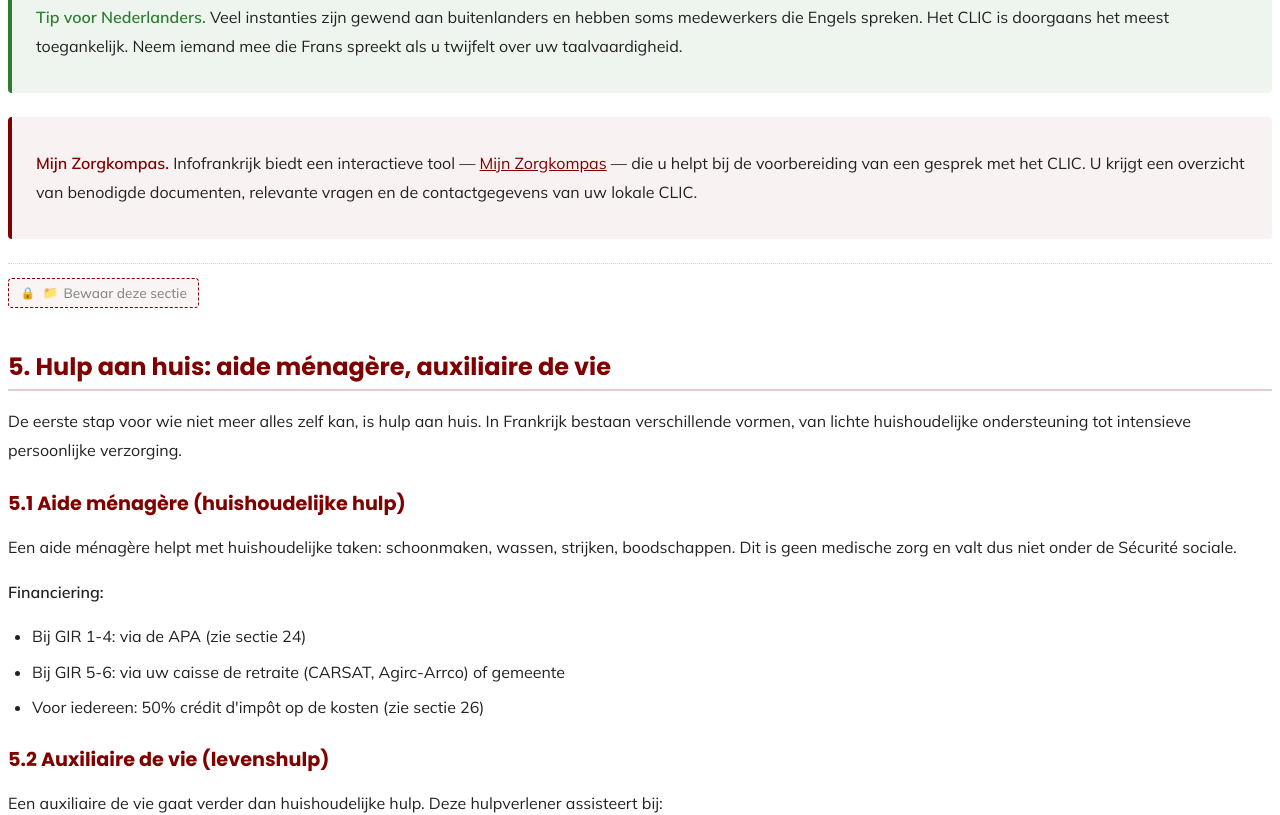
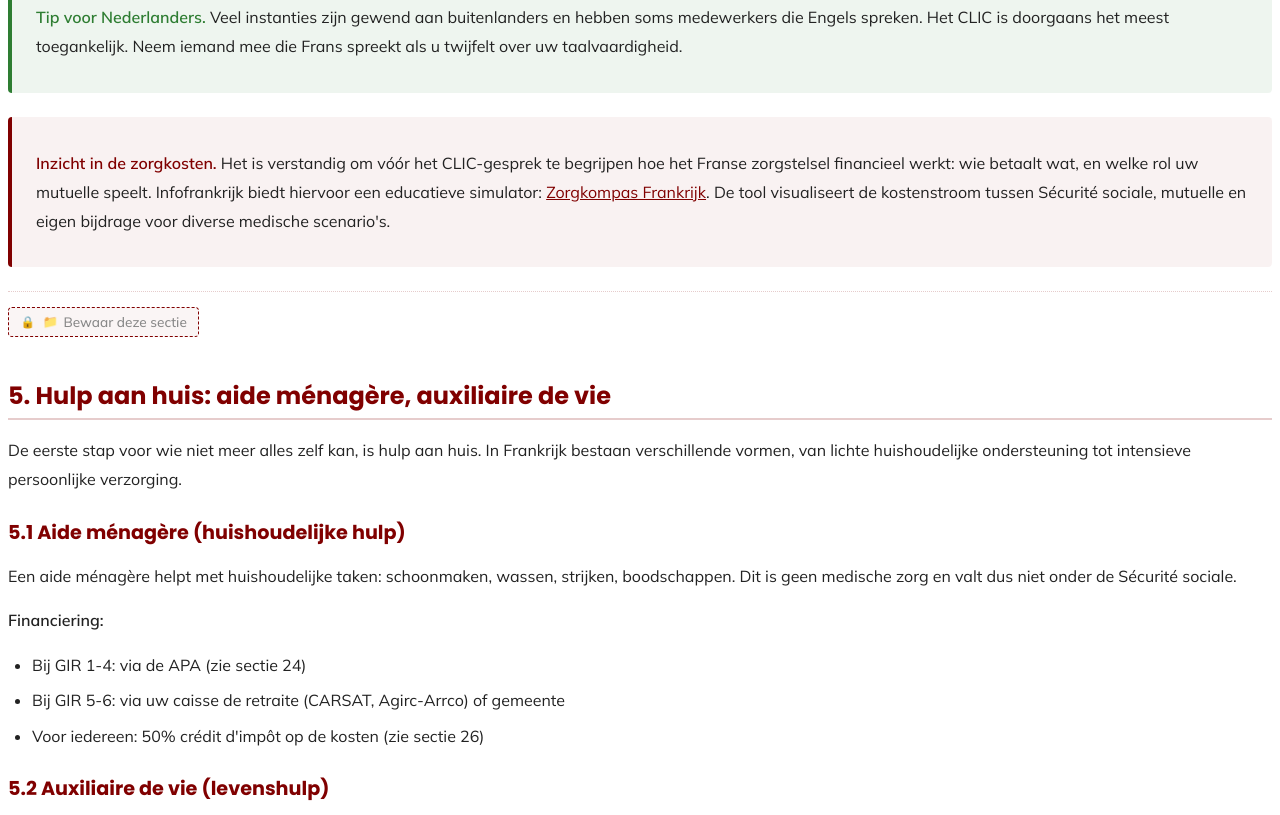
Before and after one commit to antonnoe/ouderenzorg-fr, a plain HTML site: page if-dossier/index.html in a window 1280 px wide. Shown: the part 7309-8124 px from the top of the page. Drawn offline with nearby package versions, Linux system fonts and the light colour scheme.

Commit message:
Fix dode link: /mijn-zorgkompas/ vervangen door /zorgkompas-frankrijk-de-zorgverlening-en-de-zorgverzekeraar/
Sectie 4 en sectie 30.3 verwezen naar /mijn-zorgkompas/ (404).
Vervangen door bestaand IF-artikel met bijgeschaafde tekst die
matcht met wat het zorgkompas-artikel daadwerkelijk biedt:
inzicht in zorgkosten via simulator, niet CLIC-gespreksvoorbereiding.

Edits in beide HTML-files (index.html en ouderenzorg-dossier-v1.html)
zodat content consistent is voor toekomstig werk.

```diff
--- a/if-dossier/index.html
+++ b/if-dossier/index.html
@@ -448,7 +448,7 @@
 </div>
 
 <div class="ifr-ozg-kader">
-<p><strong>Mijn Zorgkompas.</strong> Infofrankrijk biedt een interactieve tool — <a href="https://infofrankrijk.com/mijn-zorgkompas/" target="_blank" rel="noopener">Mijn Zorgkompas</a> — die u helpt bij de voorbereiding van een gesprek met het CLIC. U krijgt een overzicht van benodigde documenten, relevante vragen en de contactgegevens van uw lokale CLIC.</p>
+<p><strong>Inzicht in de zorgkosten.</strong> Het is verstandig om vóór het CLIC-gesprek te begrijpen hoe het Franse zorgstelsel financieel werkt: wie betaalt wat, en welke rol uw mutuelle speelt. Infofrankrijk biedt hiervoor een educatieve simulator: <a href="https://infofrankrijk.com/zorgkompas-frankrijk-de-zorgverlening-en-de-zorgverzekeraar/" target="_blank" rel="noopener">Zorgkompas Frankrijk</a>. De tool visualiseert de kostenstroom tussen Sécurité sociale, mutuelle en eigen bijdrage voor diverse medische scenario's.</p>
 </div>
 
 <div class="ifr-ozg-section-actions" data-ifr-section="4"></div>
@@ -1547,7 +1547,7 @@
 <ul>
 <li><a href="https://infofrankrijk.com/terugkeren-naar-nederland/" target="_blank" rel="noopener">Terugkeren naar Nederland: het complete dossier</a></li>
 <li><a href="https://infofrankrijk.com/erfrecht-in-frankrijk/" target="_blank" rel="noopener">Erfrecht in Frankrijk</a></li>
-<li><a href="https://infofrankrijk.com/mijn-zorgkompas/" target="_blank" rel="noopener">Mijn Zorgkompas: voorbereiding gesprek met CLIC</a></li>
+<li><a href="https://infofrankrijk.com/zorgkompas-frankrijk-de-zorgverlening-en-de-zorgverzekeraar/" target="_blank" rel="noopener">Zorgkompas Frankrijk: simulator zorgkosten en mutuelle</a></li>
 </ul>
 
 <div class="ifr-ozg-bronnen">
```
Also changed, not shown: if-dossier/ouderenzorg-dossier-v1.html (+2 -2 lines).
